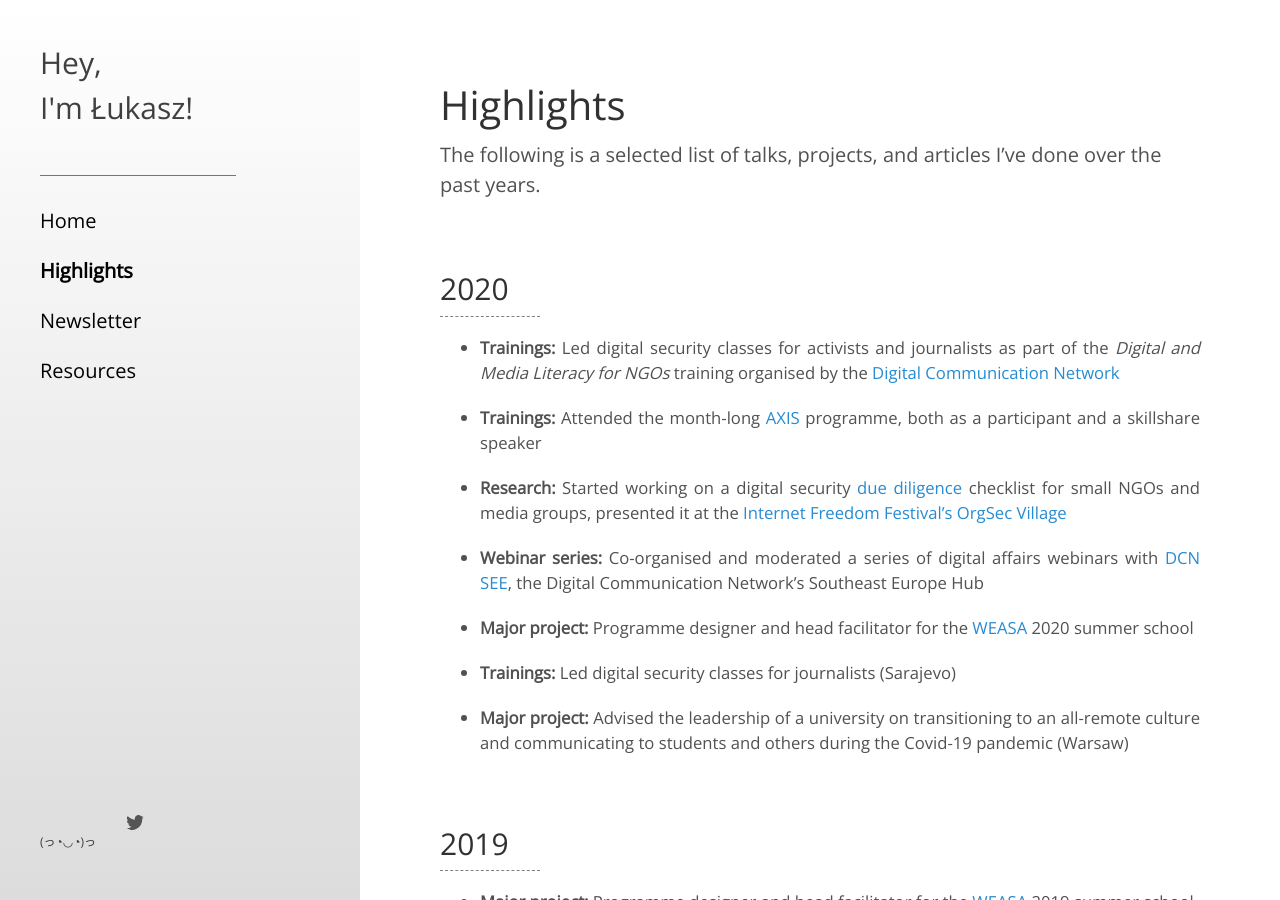
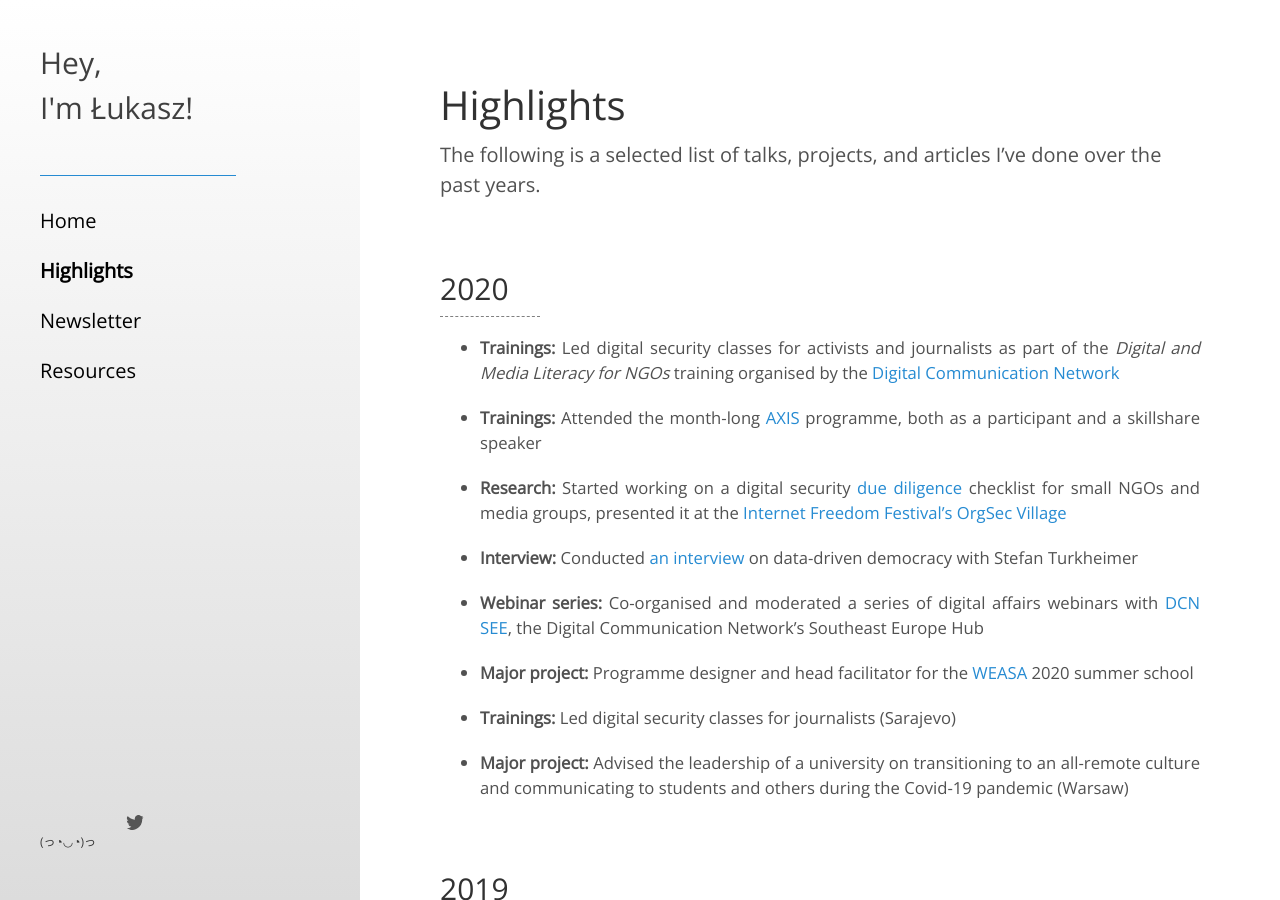
Before and after one commit to lukasz-a-krol/lukasz-a-krol.github.io, a Jekyll site: the page built from highlights.md, in a window 1280 px wide and 900 px high. Built offline with Jekyll 4.4.1, drawn with Linux system fonts in a browser that asks for light colours.

```diff
--- a/highlights.md
+++ b/highlights.md
@@ -19,6 +19,8 @@
 * <b>Trainings:</b> Attended the month-long <a href = "https://usable.tools/axis2020/" target = "_blank">AXIS</a> programme, both as a participant and a skillshare speaker
 
 * <b>Research:</b> Started working on a digital security <a href = "/due_diligence">due diligence</a> checklist for small NGOs and media groups, presented it at the <a href = "https://safetag.org/2020/05/26/virtual-orgsec-village.html" target = "_blank">Internet Freedom Festival's OrgSec Village</a>
+
+* <b>Interview:</b> Conducted [an interview](https://www.youtube.com/watch?v=OZ2n4ccW2Yw) on data-driven democracy with Stefan Turkheimer
 
 * <b>Webinar series:</b> Co-organised and moderated a series of digital affairs webinars with [DCN SEE](http://dcn-see.org/){:target="_blank"}, the Digital Communication Network's Southeast Europe Hub
 
```
